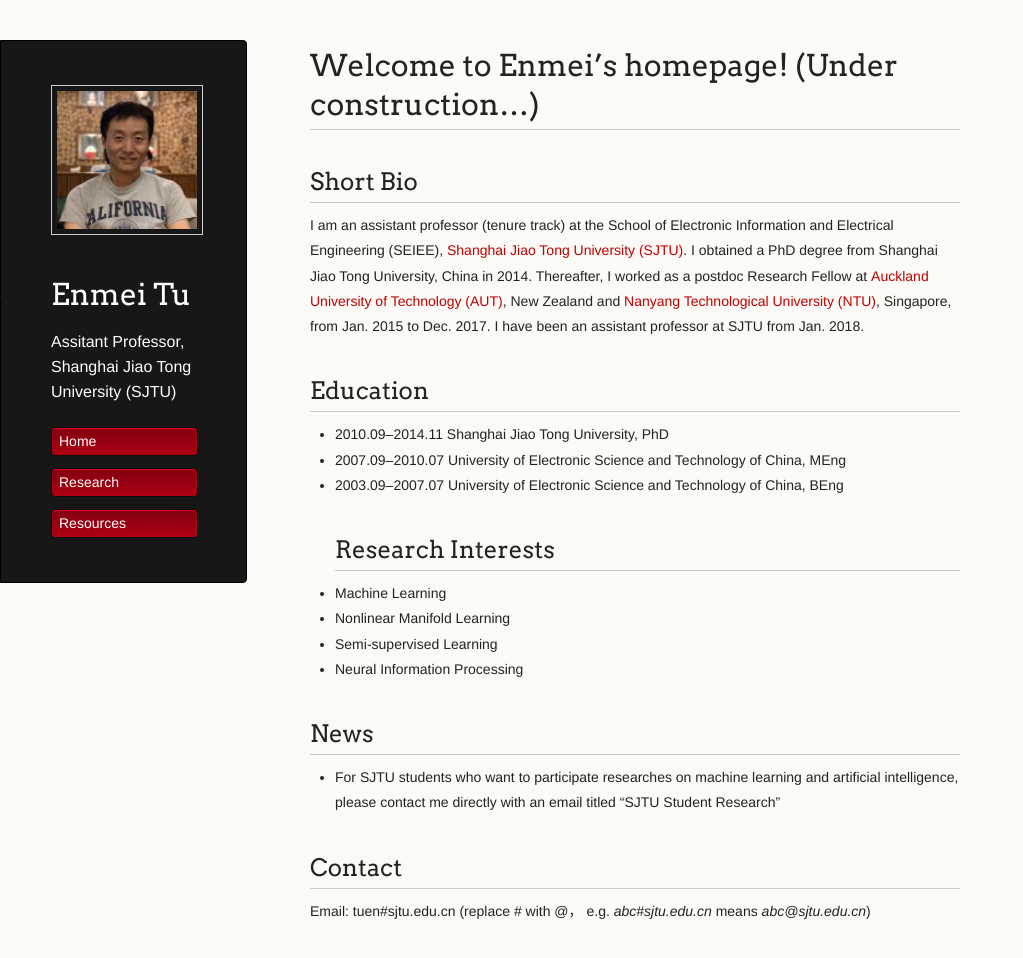
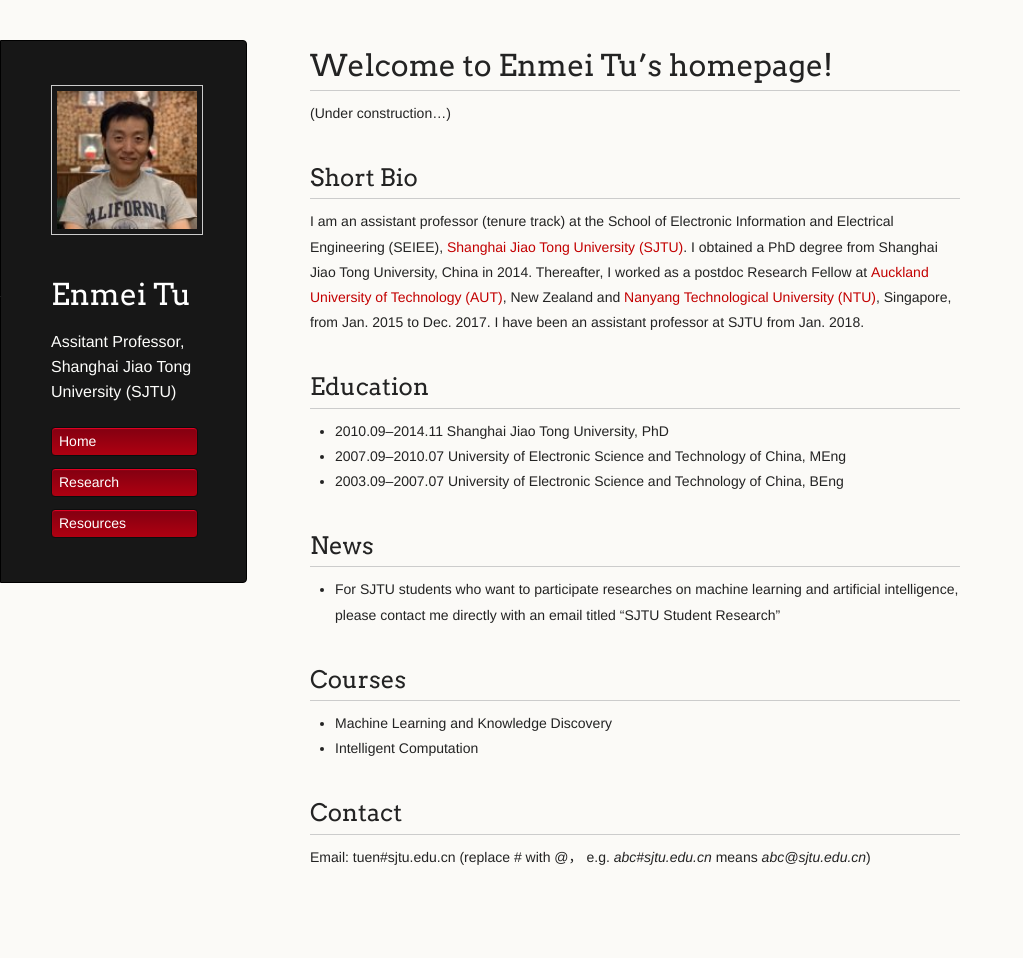
Before and after one commit to hellotem/enmeitu.github.io, a Jekyll site: the page built from index.md, in a window 1280 px wide and 996 px high. Shown: the top 958 px of the window, without its empty margins (0-1023 px from the left). Built offline with Jekyll 4.4.1, drawn with Linux system fonts in a browser that asks for light colours.

Commit message:
Update index.md

```diff
--- a/index.md
+++ b/index.md
@@ -9,7 +9,8 @@
 There should be whitespace between paragraphs.
 
 There should be whitespace between paragraphs. We recommend including a README, or a file with information about your project. -->
-# Welcome to Enmei's homepage! (Under construction...)
+# Welcome to Enmei Tu's homepage!
+(Under construction...)
 ## Short Bio
 I am an assistant professor (tenure track) at the School of Electronic Information and Electrical Engineering (SEIEE), [Shanghai Jiao Tong University (SJTU)](http://en.sjtu.edu.cn/). I obtained a PhD degree from Shanghai Jiao Tong University, China in 2014.
 	Thereafter, I worked as a postdoc Research Fellow at [Auckland University of Technology (AUT)](https://www.aut.ac.nz/), New Zealand and [Nanyang Technological University (NTU)](https://www.ntu.edu.sg), Singapore, from Jan. 2015 to Dec. 2017. I have been an assistant professor at SJTU from Jan. 2018.
@@ -18,14 +19,13 @@
 * 2010.09--2014.11 Shanghai Jiao Tong University, PhD
 * 2007.09--2010.07 University of Electronic Science and Technology of China, MEng
 * 2003.09--2007.07 University of Electronic Science and Technology of China, BEng
-## Research Interests
-* Machine Learning
-* Nonlinear Manifold Learning
-* Semi-supervised Learning
-* Neural Information Processing
 
 ## News
 *  For SJTU students who want to participate researches on machine learning and artificial intelligence, please contact me directly with an email titled "SJTU Student Research"
+
+## Courses
+* Machine Learning and Knowledge Discovery
+* Intelligent Computation
 
 
 ## Contact
```
